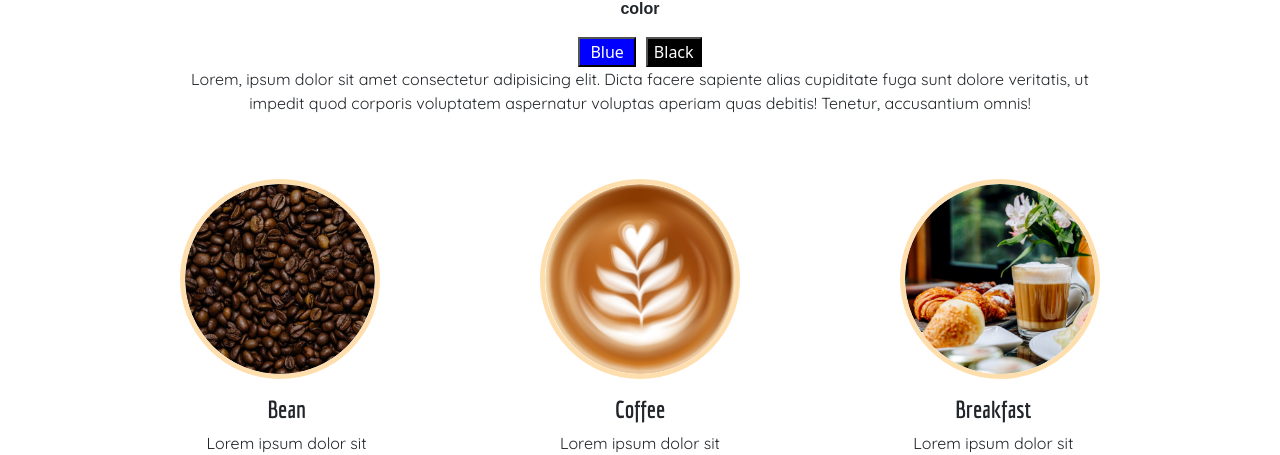
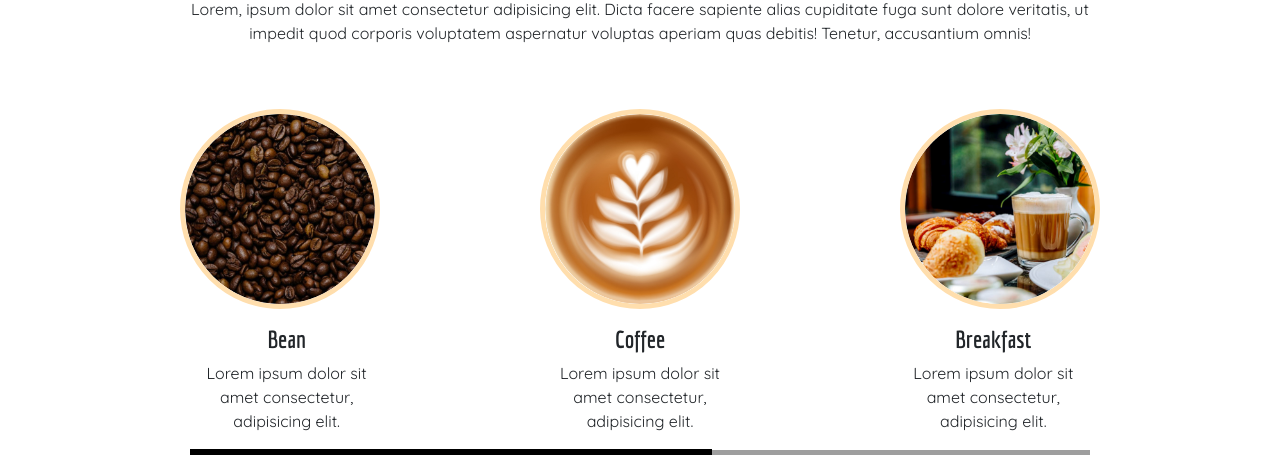
Before and after one commit to nunes1886/cafeecia, a plain HTML site: page index.html in a window 1280 px wide. Shown: the part 645-1100 px from the top of the page. Drawn offline with nearby package versions, Linux system fonts and the light colour scheme; grey boxes are pictures that could not be loaded.

Commit message:
Atualização da página

```diff
--- a/index.html
+++ b/index.html
@@ -37,12 +37,12 @@
         </div>
         <section>
             <h1>Nossos <span>serviços</span></h1>
-            <div class="coisa">
+            <!-- <div class="coisa">
                 <p class="name">color</p>
                 <div class="botoes">
                     <button type="button" onclick="testando('blue')" class="blue">Blue</button>
                     <button type="button" onclick="testando('black')" class="black">Black</button>
-                </div>
+                </div> -->
             </div>
             <p>Lorem, ipsum dolor sit amet consectetur adipisicing elit. Dicta facere sapiente alias cupiditate fuga sunt dolore veritatis, ut impedit quod corporis voluptatem aspernatur voluptas aperiam quas debitis! Tenetur, accusantium omnis!</p>
             <div class="container-coffee">
```
